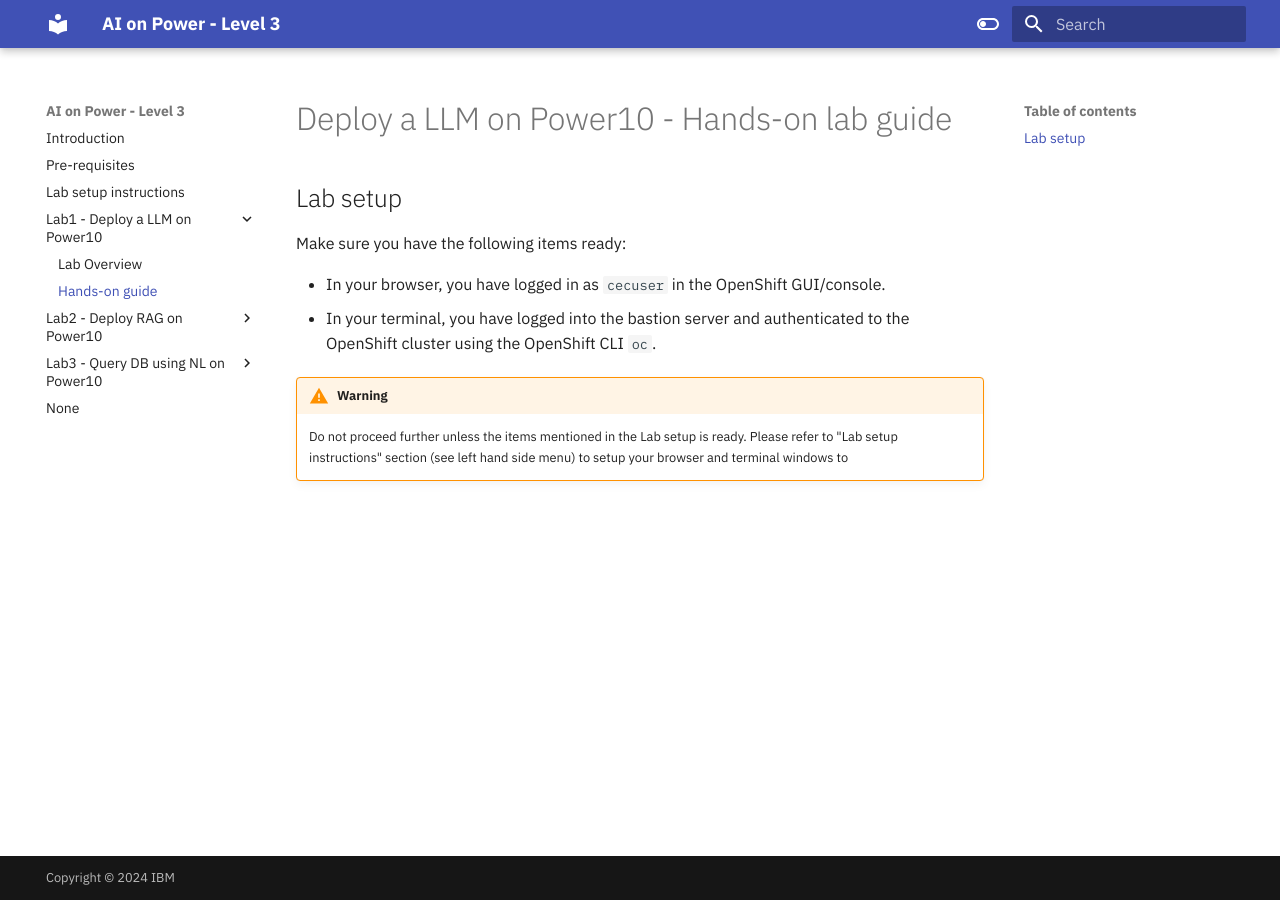
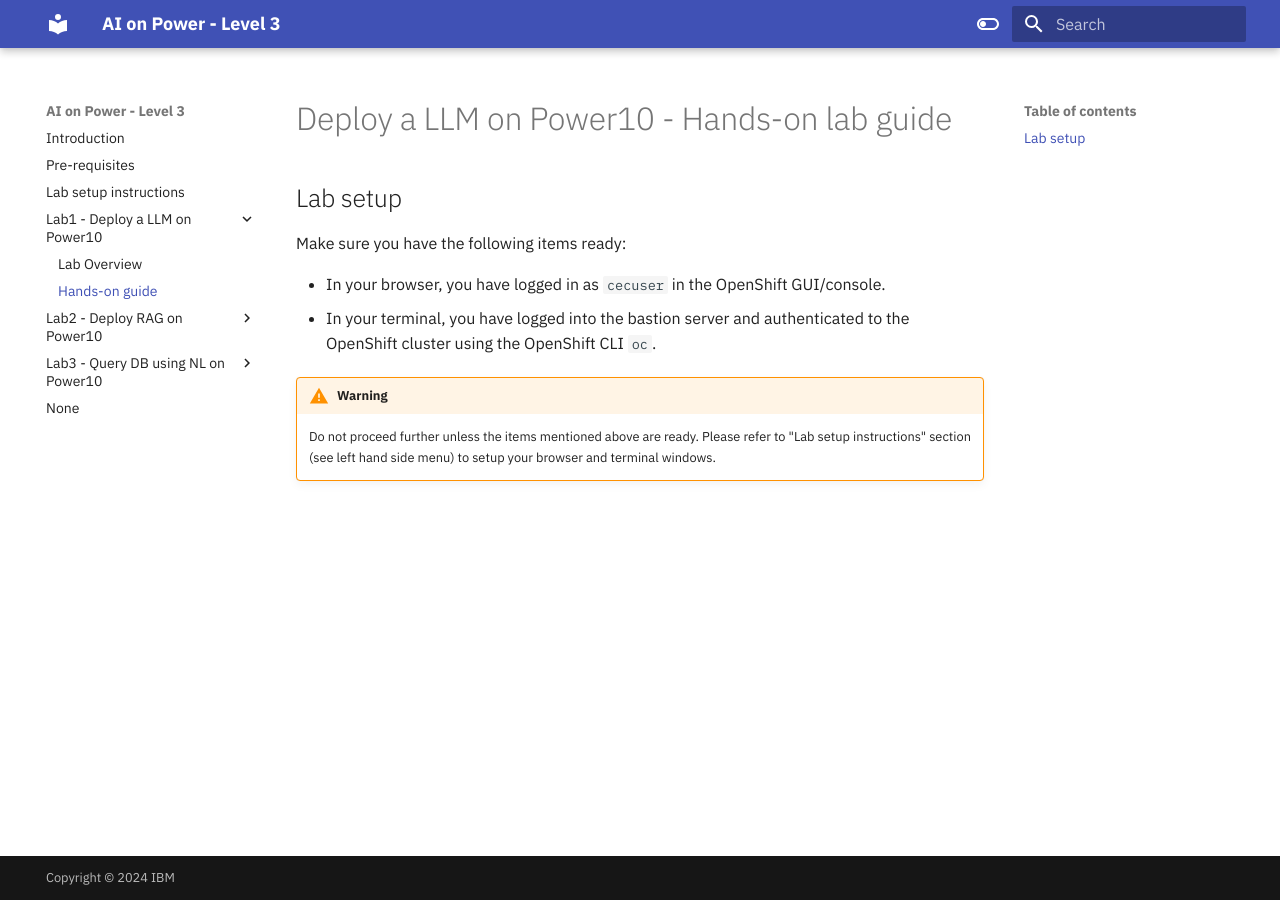
Before and after one commit to IBM/AI-on-Power-Level3, an MkDocs documentation site: the page built from docs/Lab1/lab1-hands-on-guide.md, in a window 1280 px wide. Built offline with MkDocs 1.6.1 and Material for MkDocs 9.7.7, drawn with Linux system fonts in a browser that asks for light colours.

Commit message:
Update lab1-hands-on-guide.md

```diff
--- a/docs/Lab1/lab1-hands-on-guide.md
+++ b/docs/Lab1/lab1-hands-on-guide.md
@@ -8,4 +8,4 @@
 - In your terminal, you have logged into the bastion server and authenticated to the OpenShift cluster using the OpenShift CLI `oc`.
 
 !!! warning "Warning"
-    Do not proceed further unless the items mentioned in the Lab setup is ready. Please refer to "Lab setup instructions" section (see left hand side menu) to setup your browser and terminal windows to
+    Do not proceed further unless the items mentioned above are ready. Please refer to "Lab setup instructions" section (see left hand side menu) to setup your browser and terminal windows.
```
